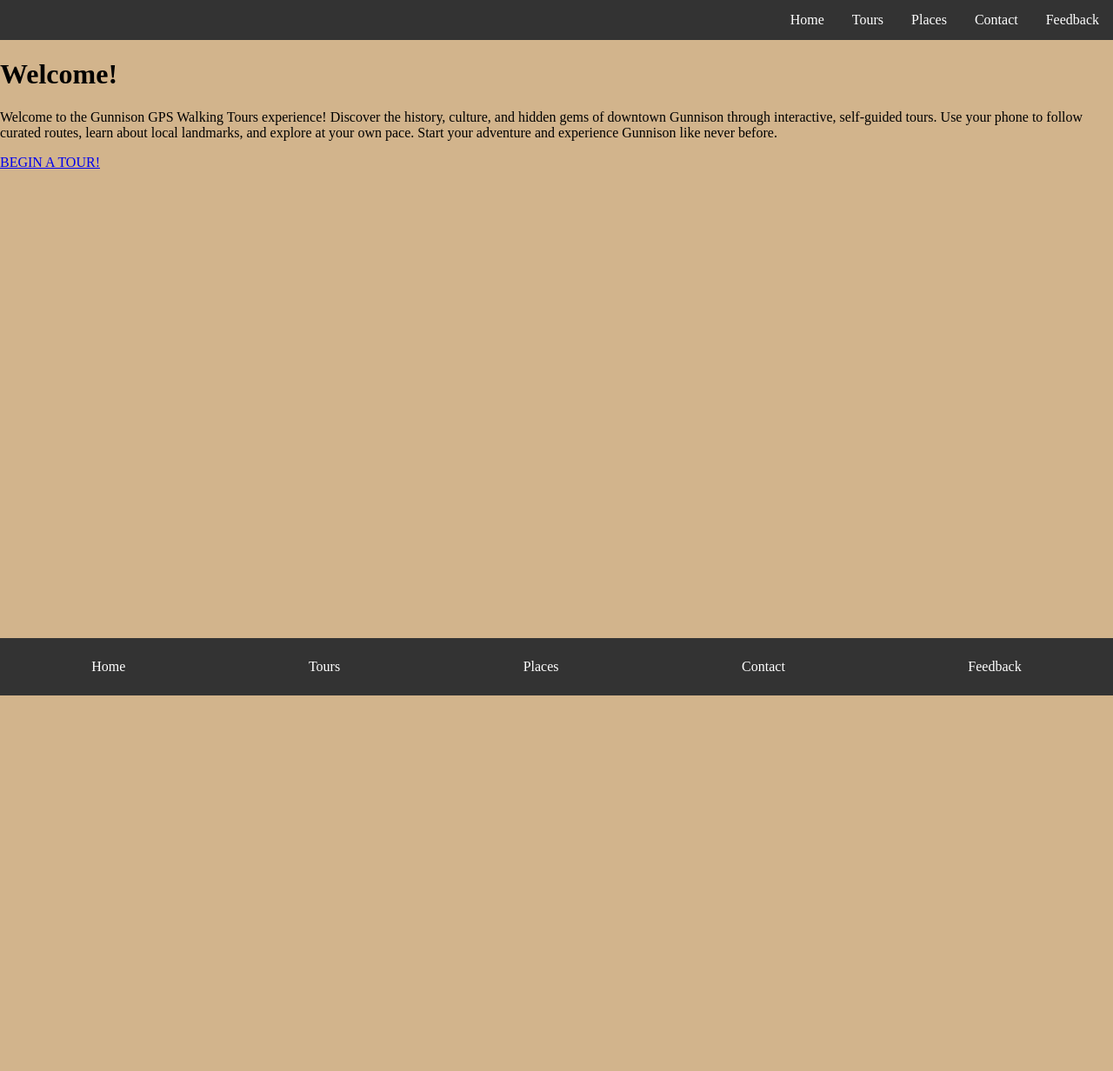
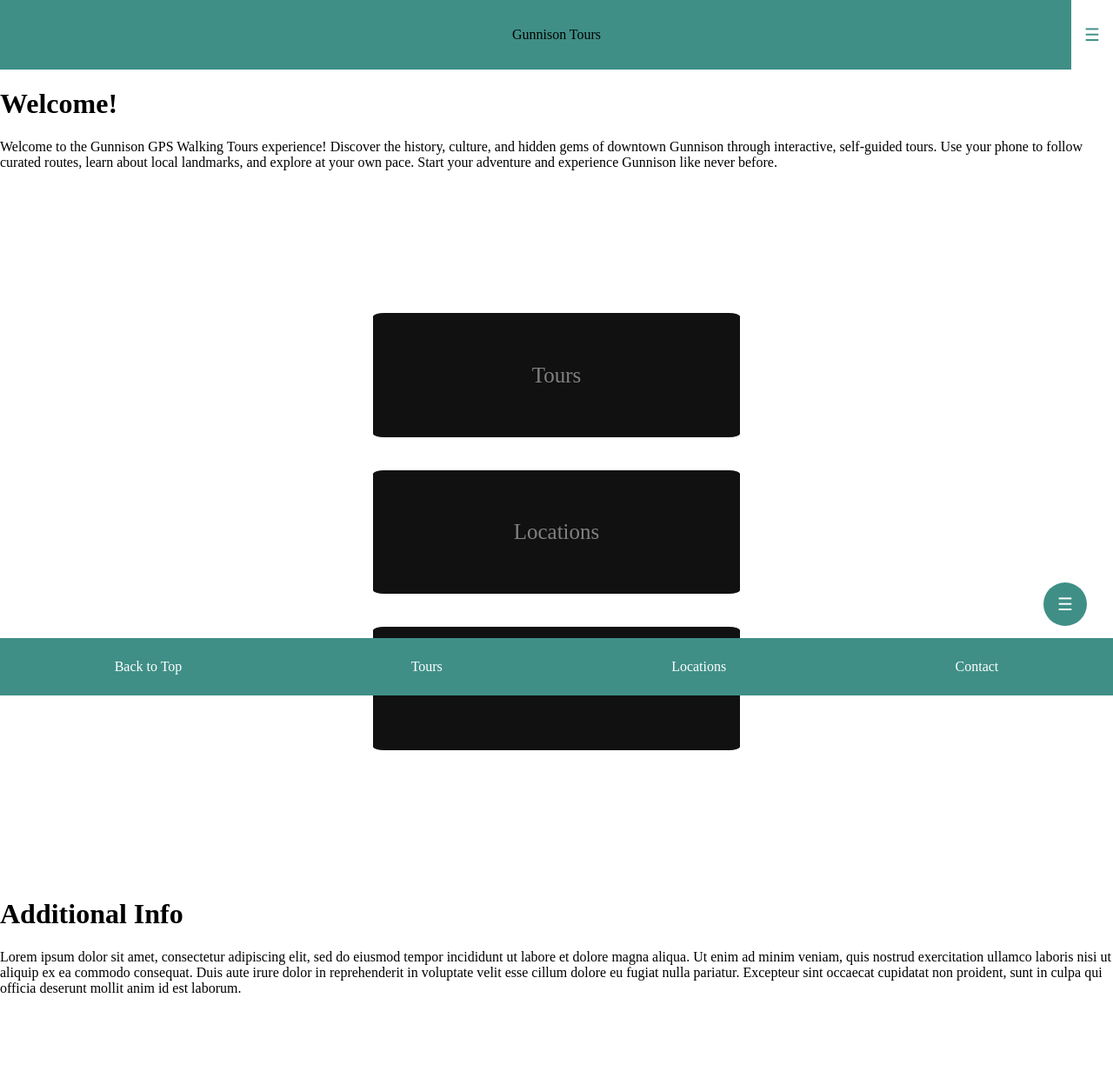
Before and after one commit to kmoore1616/Gunnison-GPS-Tour, a Flask app: page / in a window 1280 px wide. Shown: the whole page at 87% size. Before the commit the page ends 800 px from the top, so only its background shows below. Run offline with Flask 3, Linux system fonts and the light colour scheme.

Commit message:
Nav bar, basic styling

```diff
--- /dev/null
+++ b/static/navbar.js
@@ -0,0 +1,20 @@
+function openNav() {
+  document.getElementById("Sidebar").style.width = "250px";
+  document.getElementById("main").style.marginRight = "250px";
+}
+
+function closeNav() {
+  document.getElementById("Sidebar").style.width = "0";
+  document.getElementById("main").style.marginRight= "0";
+}
+
+window.addEventListener('scroll', () => {
+  const footer = document.querySelector('footer');
+  const scrolledToBottom = window.innerHeight + window.scrollY >= document.body.offsetHeight - 10;
+
+  if (scrolledToBottom) {
+    footer.style.display = 'block';
+  } else {
+    footer.style.display = 'none';
+  }
+});
--- a/static/style.css
+++ b/static/style.css
@@ -1,10 +1,18 @@
+body {
+    margin: 0;
+    background-color: white;
+    font-family: Poppins, "Poppins Fallback";
+    padding-bottom: 70px;
+}
+
 nav ul li { display: inline; }
 nav ul { list-style-type: none; }
 
 footer {
-    position: fixed;
-    bottom: 0;
-    width: 100%;
+  position: fixed;
+  bottom: 0;
+  width: 100%;
+  display: none; /* hidden by default */
 }
 
 footer ul {
@@ -15,16 +23,11 @@ footer ul {
     margin: 0;
 }
 
-body {
-    margin: 0;
-    background-color: tan;
-}
-
 ul {
     list-style-type: none;
     margin: 0;
     padding: 0;
-    background-color: #333333;
+    background: rgba(63, 143, 135, 1);
     display: flex;
     justify-content: flex-end;
 }
@@ -246,6 +249,158 @@ tr:nth-child(even) {
     background-color: grey;
 }
 gmp-map {
-    height: 800px;
-    width: 100%;
-    }
+    margin: 0 auto;
+    margin-left: 5%;
+    padding-bottom: 20px;
+    max-height: 50vh;
+    max-width: 80vh;
+}
+
+.sidebar {
+  height: 100%;
+  width: 0;
+  position: fixed;
+  z-index: 1;
+  top: 0;
+  right: 0;
+  background-color: #111;
+  overflow-x: hidden;
+  transition: 0.5s;
+  padding-top: 60px;
+}
+
+.sidebar a {
+  padding: 8px 8px 8px 32px;
+  text-decoration: none;
+  font-size: 25px;
+  color: #818181;
+  display: block;
+  transition: 0.3s;
+}
+
+.sidebar a:hover {
+  color: rgba(222, 197, 61, 1);
+}
+
+.sidebar .closebtn {
+  position: absolute;
+  top: 0;
+  left: 0;
+  font-size: 36px;
+  margin-right: 50px;
+}
+
+.openbtn {
+  font-size: 20px;
+  cursor: pointer;
+  background-color: white;
+  color: rgba(63, 143, 135, 1);
+  padding: 15px;
+  border: none;
+  position: absolute;
+  top: 0;
+  right: 0;
+  height: 100%;
+}
+
+.openbtn:hover {
+  background-color: rgba(63, 143, 135, 1);
+  color: white;
+}
+
+#main {
+  transition: margin-right .5s;
+  padding: 16px;
+}
+
+@media screen and (max-height: 450px) {
+  .sidebar { padding-top: 15px; }
+  .sidebar a { font-size: 18px; }
+}
+
+.topnav {
+  overflow: hidden;
+  background-color: rgba(63, 143, 135, 1);
+  position: relative;
+  height: 10vh;
+}
+
+.topnav #myLinks {
+  display: none;
+}
+
+.topnav a {
+  color: white;
+  padding: 14px 16px;
+  text-decoration: none;
+  font-size: 17px;
+  display: block;
+}
+
+.topnav a.icon {
+  background: black;
+  display: block;
+  position: absolute;
+  right: 0;
+  top: 0;
+}
+
+.navButton{
+    font-size: 20px;
+    cursor: pointer;
+    background-color: rgba(63, 143, 135, 1);
+    color: white;
+    border: none;
+    position: fixed;
+    bottom:80px;
+    right: 30px;
+    border-radius: 50%;
+    width: 50px;
+    height: 50px;
+}
+
+.title{
+  display: flex;
+  justify-content: center;
+  align-items: center;
+  height: 100%
+}
+
+.homeContainer {
+  display: flex;
+  flex-direction: column;
+  align-items: center;
+  justify-content: center;
+  gap: 10px;
+  min-height: 100vh;
+}
+
+.homePageNav {
+  min-height: 5vh;
+  min-width: 40vh;
+  background-color: #111;
+  padding: 4%;
+  border-radius: 3%;
+  display: flex;
+  justify-content: center;
+  align-items: center;
+}
+
+.homePageNav a{
+  text-align: center;
+  flex: block;
+  text-decoration: none;
+  font-size: 25px;
+  color: #818181;
+  display: block;
+  transition: 0.3s;
+
+}
+
+.homePageNav a:hover {
+  color: rgba(222, 197, 61, 1);
+}
+
+.homePageNav:hover{
+    background-color: rgba(45, 46, 50, 1);
+}
--- a/templates/contact.html
+++ b/templates/contact.html
@@ -1,4 +1,4 @@
-{% extends "base.html" %}
+{% extends "visitornav.html" %}
 {% block body %}
 Contact
 {% endblock %}
--- a/templates/home.html
+++ b/templates/home.html
@@ -6,5 +6,17 @@ Discover the history, culture, and hidden gems of downtown Gunnison through inte
 Use your phone to follow curated routes, learn about local landmarks, and explore at your own pace.
 Start your adventure and experience Gunnison like never before.</p>
 
-<a href="/Tours">BEGIN A TOUR!</a>
+<div class="homeContainer">
+    <div class="homePageNav"><a href="/Tours">Tours</a></div><br>
+    <div class="homePageNav"><a href="/Locations">Locations</a></div><br>
+    <div class="homePageNav"><a href="/Contact">Get in Touch</a></div>
+</div>
+
+<h1>Additional Info</h1>
+<p>
+    Lorem ipsum dolor sit amet, consectetur adipiscing elit, sed do eiusmod tempor incididunt ut labore et
+    dolore magna aliqua. Ut enim ad minim veniam, quis nostrud exercitation ullamco laboris nisi ut aliquip ex ea commodo consequat.
+    Duis aute irure dolor in reprehenderit in voluptate velit esse cillum dolore eu fugiat nulla pariatur. Excepteur sint occaecat
+    cupidatat non proident, sunt in culpa qui officia deserunt mollit anim id est laborum.
+</p>
 {% endblock %}
--- a/templates/viewTour.html
+++ b/templates/viewTour.html
@@ -27,8 +27,8 @@
   <h1>Name: {{ tour }}</h1>
   <h1>Estimated time: {{ time }}</h1>
   <h1>Average Rating: {{ rating }}</h1>
-  <h1>ID: {{ tour_id }}</h1>
 
+  <h1>Stops on this Tour</h1>
     <table>
     {% for i in col %}
     <tr>
--- a/templates/visitornav.html
+++ b/templates/visitornav.html
@@ -8,23 +8,26 @@
     {% endblock %}
 </head>
 <body>
-    <nav>
-        <ul>
-            <li><a href="/">Home</a></li>
-            <li><a href="/Tours">Tours</a></li>
-            <li><a href="/Places">Places</a></li>
-            <li><a href="/Contact">Contact</a></li>
-            <li><a href="/feedback">Feedback</a></li>
-        </ul>
-    </nav>
+<div class="topnav">
+  <div class="title">Gunnison Tours</div>
+<div id="Sidebar" class="sidebar">
+  <a href="javascript:void(0)" class="closebtn" onclick="closeNav()">×</a>
+  <a href="/">Home</a>
+  <a href="/Tours">Tours</a>
+  <a href="/Locations">Locations</a>
+  <a href="/Contact">Contact</a>
+</div>
+    <button class="openbtn" onclick="openNav()">☰</button>
+</div>
+<script src="/static/navbar.js"></script>
 
+<button class="navButton" onclick="openNav()">☰</button>
     <footer>
     <ul>
-        <li><a href="/">Home</a></li>
+        <li><a href="/">Back to Top</a></li>
         <li><a href="/Tours">Tours</a></li>
-        <li><a href="/Places">Places</a></li>
+        <li><a href="/Locations">Locations</a></li>
         <li><a href="/Contact">Contact</a></li>
-        <li><a href="/feedback">Feedback</a></li>
     </ul>
 </footer>
     {% block content %}
```
